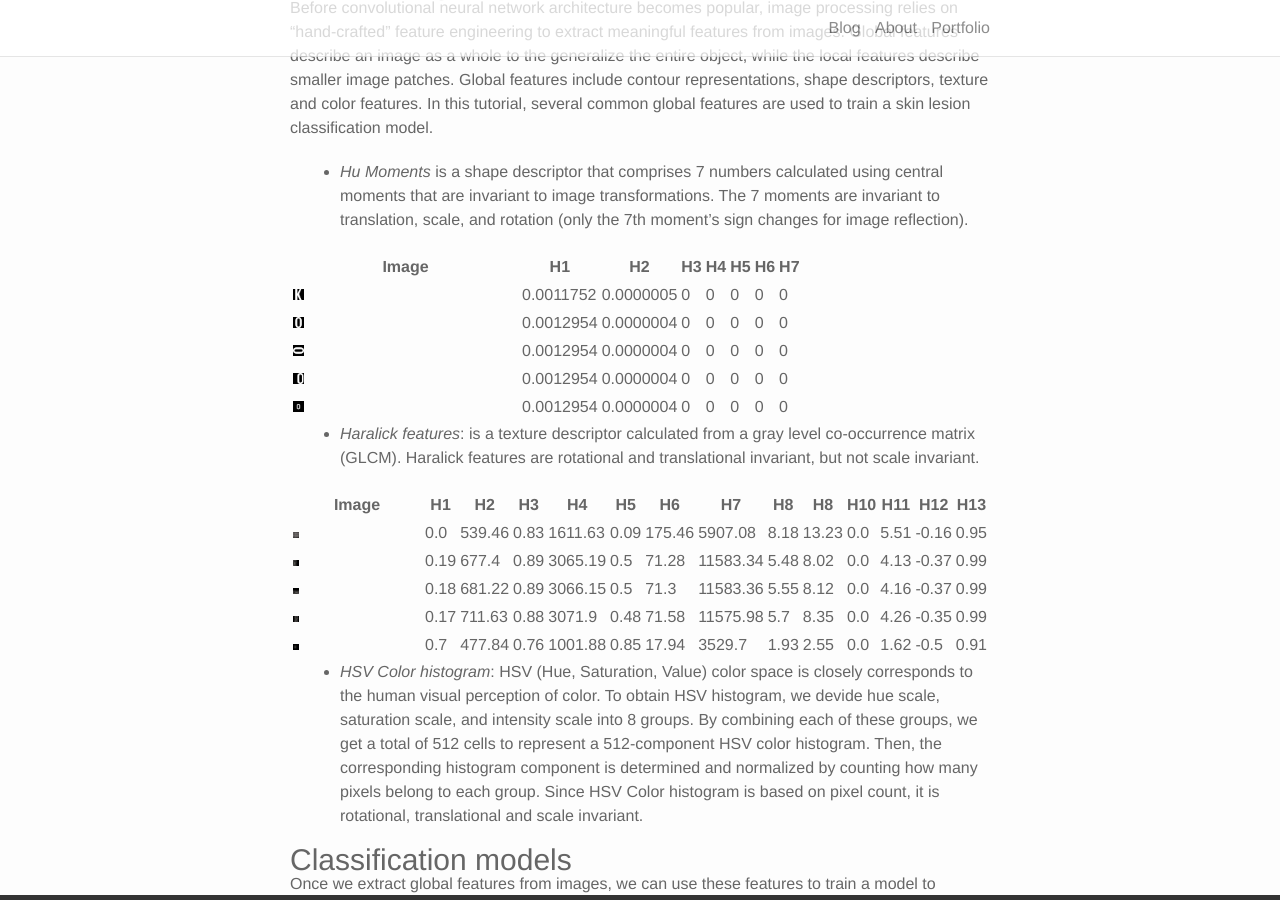
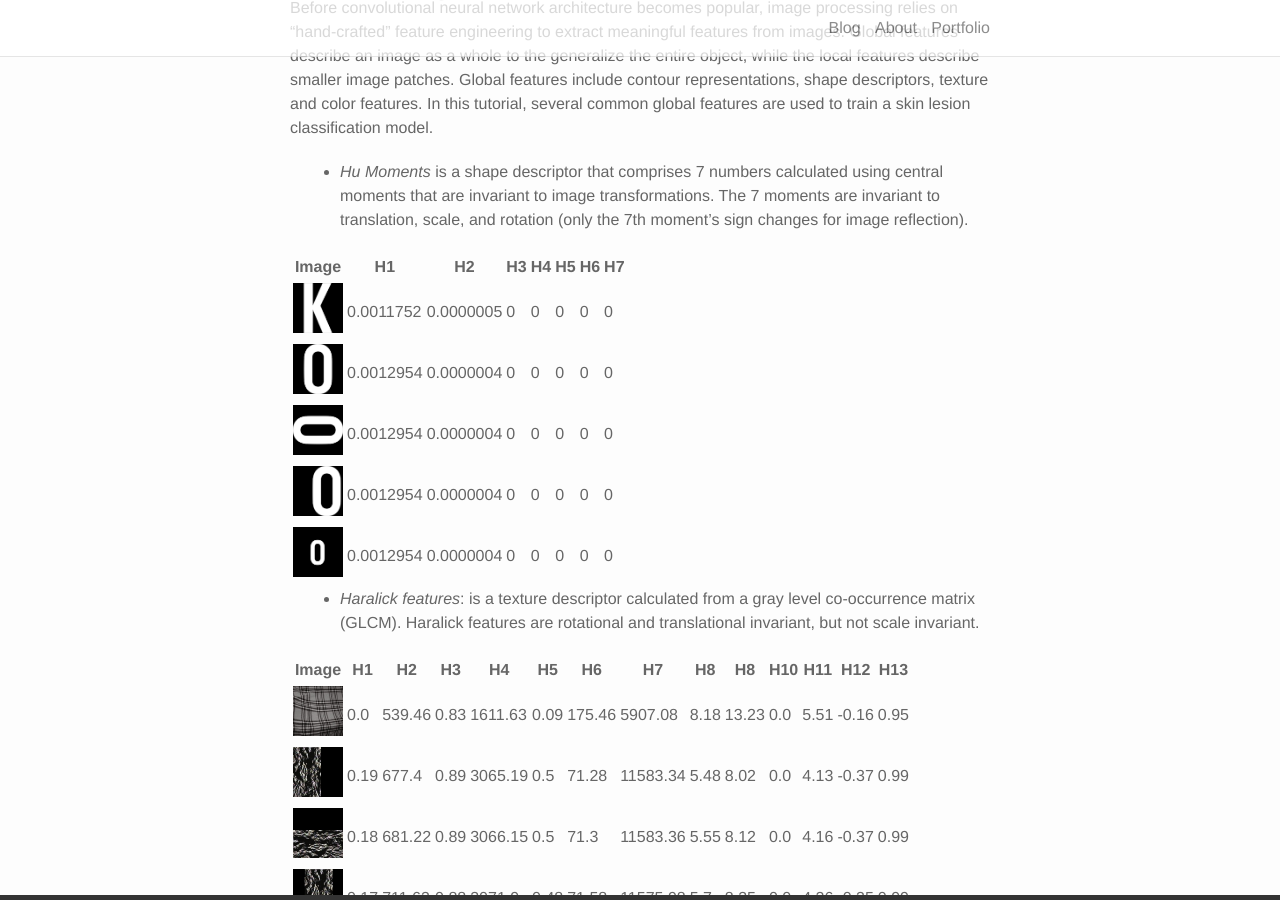
Before and after one commit to emeryanalytics/blog, a Jekyll site: the page built from _posts/2019-10-19-skin_lesion_classification_part_1.markdown, in a window 1280 px wide and 900 px high, scrolled down 448 px. Built offline with Jekyll 4.4.1, drawn with Linux system fonts in a browser that asks for light colours; nearby versions of some CDN libraries.

Commit message:
Format post

```diff
--- a/_posts/2019-10-19-skin_lesion_classification_part_1.markdown
+++ b/_posts/2019-10-19-skin_lesion_classification_part_1.markdown
@@ -21,22 +21,22 @@ Global features include contour representations, shape descriptors, texture and
 
 | Image  | H1 | H2 | H3 | H4 | H5 | H6 | H7 |
 | ------ | --- | --- | --- | --- | --- | --- | --- |
-| <img src="{{ site.baseurl }}/img/letter_K.png" width="5%"/> | 0.0011752 | 0.0000005 | 0 | 0 | 0 | 0 | 0 |
-| <img src="{{ site.baseurl }}/img/letter_O.png" width="5%"/> | 0.0012954 | 0.0000004 | 0 | 0 | 0 | 0 | 0 |
-| <img src="{{ site.baseurl }}/img/letter_O_rotated.png" width="5%"/> | 0.0012954 | 0.0000004 | 0 | 0 | 0 | 0 | 0 |
-| <img src="{{ site.baseurl }}/img/letter_O_shifted.png" width="5%"/> | 0.0012954 | 0.0000004 | 0 | 0 | 0 | 0 | 0 |
-| <img src="{{ site.baseurl }}/img/letter_O_scaled.png" width="5%"/> | 0.0012954 | 0.0000004 | 0 | 0 | 0 | 0 | 0 |
+| <img src="{{ site.baseurl }}/img/letter_K.png" width="50"/> | 0.0011752 | 0.0000005 | 0 | 0 | 0 | 0 | 0 |
+| <img src="{{ site.baseurl }}/img/letter_O.png" width="50"/> | 0.0012954 | 0.0000004 | 0 | 0 | 0 | 0 | 0 |
+| <img src="{{ site.baseurl }}/img/letter_O_rotated.png" width="50"/> | 0.0012954 | 0.0000004 | 0 | 0 | 0 | 0 | 0 |
+| <img src="{{ site.baseurl }}/img/letter_O_shifted.png" width="50"/> | 0.0012954 | 0.0000004 | 0 | 0 | 0 | 0 | 0 |
+| <img src="{{ site.baseurl }}/img/letter_O_scaled.png" width="50"/> | 0.0012954 | 0.0000004 | 0 | 0 | 0 | 0 | 0 |
 
 
 * _Haralick features_: is a texture descriptor calculated from a gray level co-occurrence matrix (GLCM). Haralick features are rotational and translational invariant, but not scale invariant.<br/>
 
 | Image  | H1 | H2 | H3 | H4 | H5 | H6 | H7 | H8 | H8 | H10 | H11 | H12 | H13 |
 | ------ | --- | --- | --- | --- | --- | --- | --- | --- | --- | --- | --- | --- | --- |
-| <img src="{{ site.baseurl }}/img/texture_2.jpg" width="5%"/> | 0.0 | 539.46 | 0.83 | 1611.63 | 0.09 | 175.46 | 5907.08 | 8.18 | 13.23 | 0.0 | 5.51 | -0.16 | 0.95 |
-| <img src="{{ site.baseurl }}/img/texture_1.jpg" width="5%"/> | 0.19 | 677.4 | 0.89 | 3065.19 | 0.5 | 71.28 | 11583.34 | 5.48 | 8.02 | 0.0 | 4.13 | -0.37 | 0.99 |
-| <img src="{{ site.baseurl }}/img/texture_1_rotated.jpg" width="5%"/> | 0.18 | 681.22 | 0.89 | 3066.15 | 0.5 | 71.3 | 11583.36 | 5.55 | 8.12 | 0.0 | 4.16 | -0.37 | 0.99 |
-| <img src="{{ site.baseurl }}/img/texture_1_shifted.jpg" width="5%"/> | 0.17 | 711.63 | 0.88 | 3071.9 | 0.48 | 71.58 | 11575.98 | 5.7 | 8.35 | 0.0 | 4.26 | -0.35 | 0.99 |
-| <img src="{{ site.baseurl }}/img/texture_1_Scaled.jpg" width="5%"/> | 0.7 | 477.84 | 0.76 | 1001.88 | 0.85 | 17.94 | 3529.7 | 1.93 | 2.55 | 0.0 | 1.62 | -0.5 | 0.91 |
+| <img src="{{ site.baseurl }}/img/texture_2.jpg" width="50"/> | 0.0 | 539.46 | 0.83 | 1611.63 | 0.09 | 175.46 | 5907.08 | 8.18 | 13.23 | 0.0 | 5.51 | -0.16 | 0.95 |
+| <img src="{{ site.baseurl }}/img/texture_1.jpg" width="50"/> | 0.19 | 677.4 | 0.89 | 3065.19 | 0.5 | 71.28 | 11583.34 | 5.48 | 8.02 | 0.0 | 4.13 | -0.37 | 0.99 |
+| <img src="{{ site.baseurl }}/img/texture_1_rotated.jpg" width="50"/> | 0.18 | 681.22 | 0.89 | 3066.15 | 0.5 | 71.3 | 11583.36 | 5.55 | 8.12 | 0.0 | 4.16 | -0.37 | 0.99 |
+| <img src="{{ site.baseurl }}/img/texture_1_shifted.jpg" width="50"/> | 0.17 | 711.63 | 0.88 | 3071.9 | 0.48 | 71.58 | 11575.98 | 5.7 | 8.35 | 0.0 | 4.26 | -0.35 | 0.99 |
+| <img src="{{ site.baseurl }}/img/texture_1_Scaled.jpg" width="50"/> | 0.7 | 477.84 | 0.76 | 1001.88 | 0.85 | 17.94 | 3529.7 | 1.93 | 2.55 | 0.0 | 1.62 | -0.5 | 0.91 |
 
 
 * _HSV Color histogram_: HSV (Hue, Saturation, Value) color space is closely corresponds to the human visual perception of color. To obtain HSV histogram, we devide hue scale, saturation scale, and intensity scale into 8 groups. By combining each of these groups, we get a total of 512 cells to represent a 512-component HSV color histogram. Then, the corresponding histogram component is determined and normalized by counting how many pixels belong to each group. Since HSV Color histogram is based on pixel count, it is rotational, translational and scale invariant.
```
